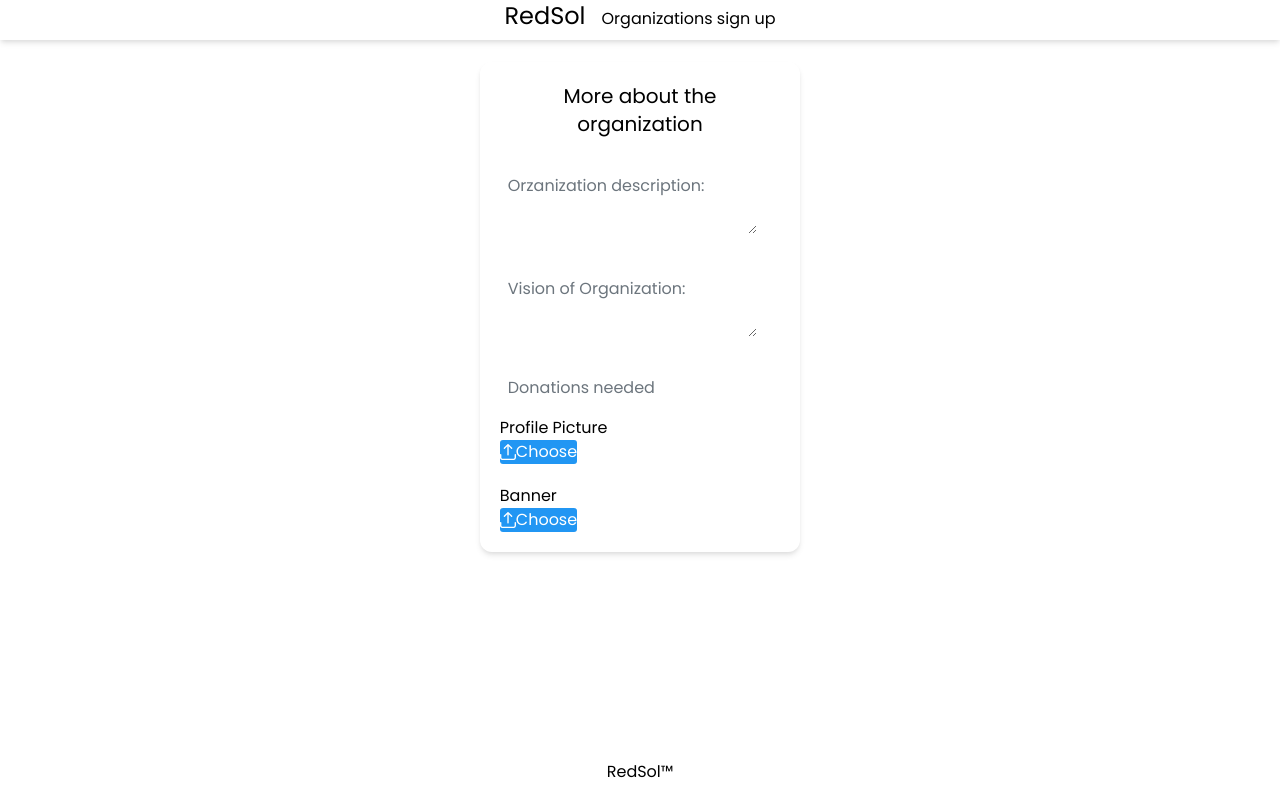
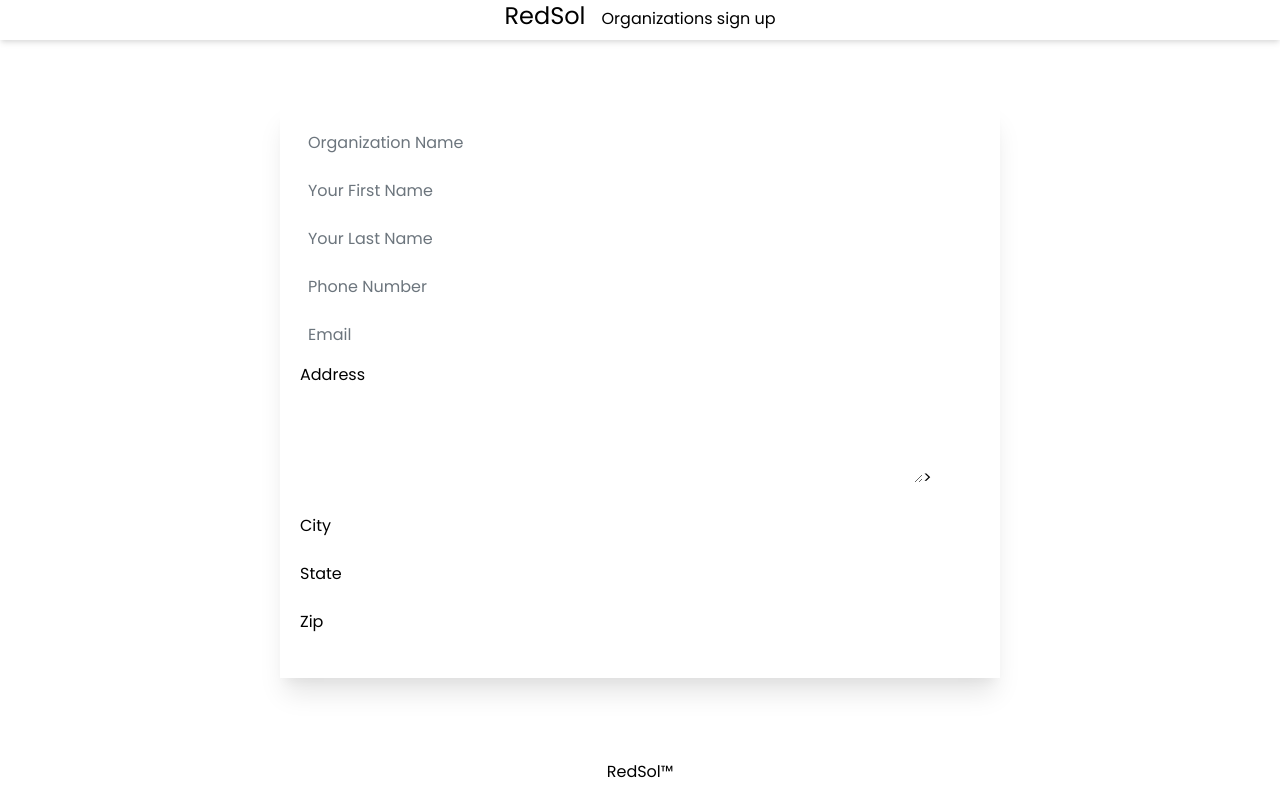
Before and after one commit to sandritaa/Organization-Sign-Up-Form, a Vue app: page / in a window 1280 px wide. Built offline with nearby package versions, Linux system fonts and the light colour scheme.

Commit message:
Sandra's file 1. Information Form

```diff
--- a/src/App.vue
+++ b/src/App.vue
@@ -8,7 +8,11 @@
 
     <div class="content flex justify-center align-middle">
 
-        <Details class=""/>
+        <!--<Details class=""/>-->
+
+        <Info/>
+
+
 
     </div>
 
@@ -19,11 +23,13 @@
 
 <script>
 import Details from '@/components/Details.vue'
+import Info from '@/components/Info.vue'
 //comment
 export default {
   name: 'App',
   components: {
-      Details
+      Details,
+      Info,
   }
 }
 
@@ -41,7 +47,7 @@
 .content{
     position: relative;
     height: 90vh;
-    width: 100vw;
+    min-width: 100vw;
     margin-top: 30px;
 }
 
--- /dev/null
+++ b/src/components/Info.vue
@@ -0,0 +1,118 @@
+<template>
+
+<div class="card shadow-xl p-5">
+    <div class="p-field p-col-12 p-md-4">
+        <span class="p-float-label">
+            <InputText id="inputtext" type="text" v-model="organizationName" />
+            <label for="inputtext">Organization Name</label>
+        </span>
+    </div>
+
+     <div class="p-field p-col-12 p-md-4">
+        <span class="p-float-label">
+            <InputText id="inputtext" type="text" v-model="firstName" />
+            <label for="inputtext">Your First Name</label>
+        </span>
+    </div>
+
+
+     <div class="p-field p-col-12 p-md-4">
+        <span class="p-float-label">
+            <InputText id="inputtext" type="text" v-model="lastName" />
+            <label for="inputtext">Your Last Name</label>
+        </span>
+    </div>
+
+    <div class="p-field p-col-12 p-md-4">
+        <span class="p-float-label">
+            <InputNumber id="inputnumber" v-model="phoneNumber" />
+            <label for="inputnumber">Phone Number</label>
+        </span>
+    </div>
+
+      <div class="p-field p-col-12 p-md-4">
+        <span class="p-float-label">
+            <InputText id="inputtext" type="text" v-model="email" />
+            <label for="inputtext">Email</label>
+        </span>
+    </div>
+
+<!-- form layout -->
+    <div class="p-field p-col-12">
+        <label for="address">Address</label>
+        <Textarea id="address" rows="4" v-model="address" />>
+    </div>
+    <div class="p-field p-col-12 p-md-6">
+        <label for="city">City</label>
+        <InputText id="city" type="text" v-model="city" />
+    </div>
+    <div class="p-field p-col-12 p-md-3">
+        <label for="state">State</label>
+          <InputText id="inputtext" type="text" v-model="state" />
+    </div>
+    <div class="p-field p-col-12 p-md-3">
+        <label for="zip">Zip</label>
+        <InputText id="zip" type="text" v-model="zip" />
+    </div>
+
+</div>
+
+</template>
+
+<script>
+
+// import area
+import InputText from 'primevue/inputtext'
+import Textarea from 'primevue/textarea'
+import Dropdown from 'primevue/dropdown'
+import InputNumber from 'primevue/inputnumber'
+
+
+//export area
+export default {
+    data(){
+
+    return{
+        organizationName:'',
+        firstName:'',
+        lastName:'',
+        phoneNumber: null,
+        email:'',
+        address: '',
+        city: '',
+        state: '',
+        zip: null,
+
+
+    }
+    },
+
+    //add components
+    components: {InputText,Textarea,Dropdown,InputNumber}
+
+}
+</script>
+
+<style scoped>
+    .form-demo {
+        margin-top: 2rem;
+        position: relative;
+
+    }
+
+    .card{
+        min-width: 320px;
+        width: 90%;
+        max-width: 720px;
+        margin: auto;
+    }
+
+    .p-field {
+        margin-bottom: 1.5rem;
+    }
+
+    Textarea, Chips{
+        width: 91.6%;
+    }
+
+</style>
```
